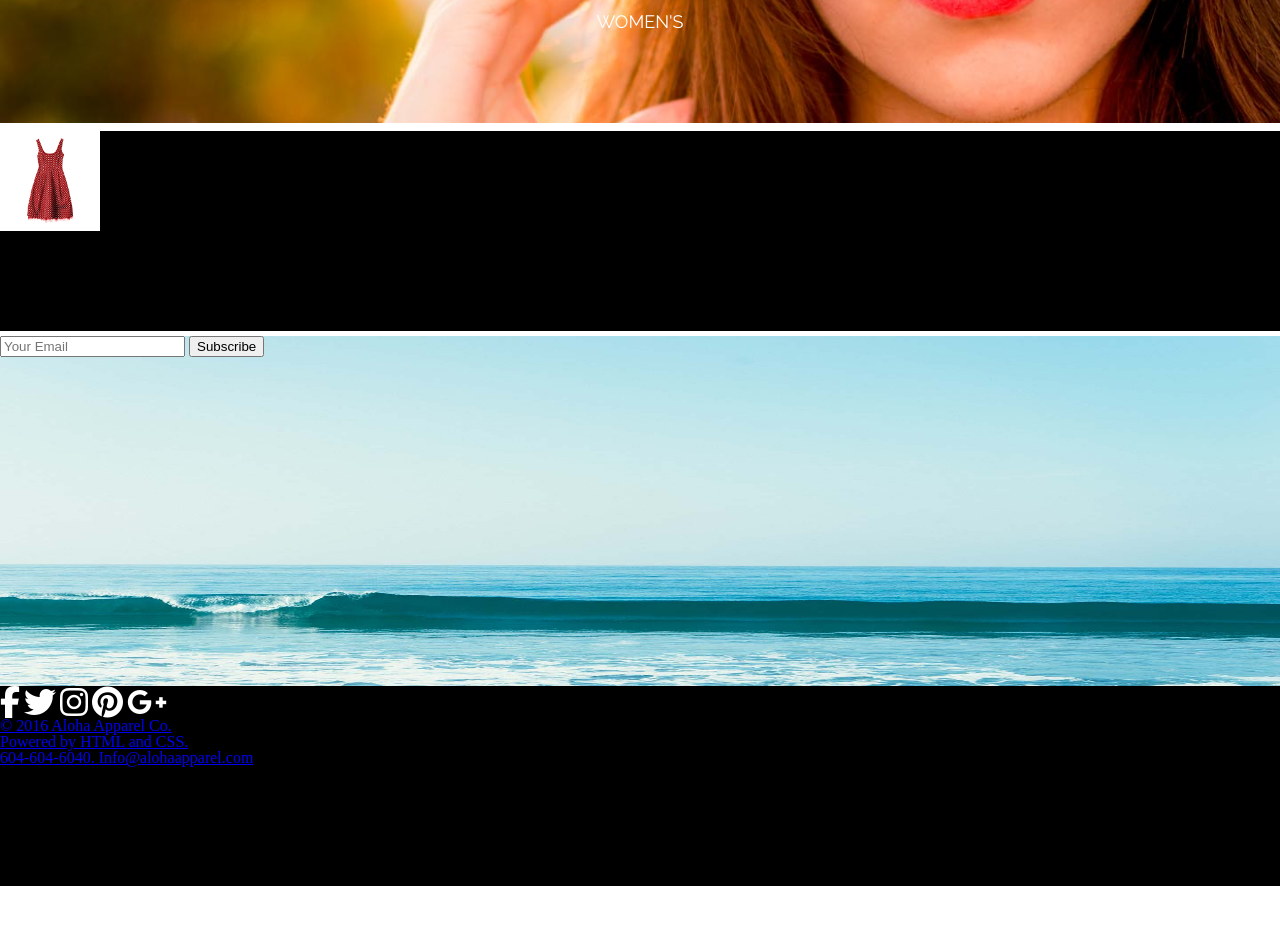
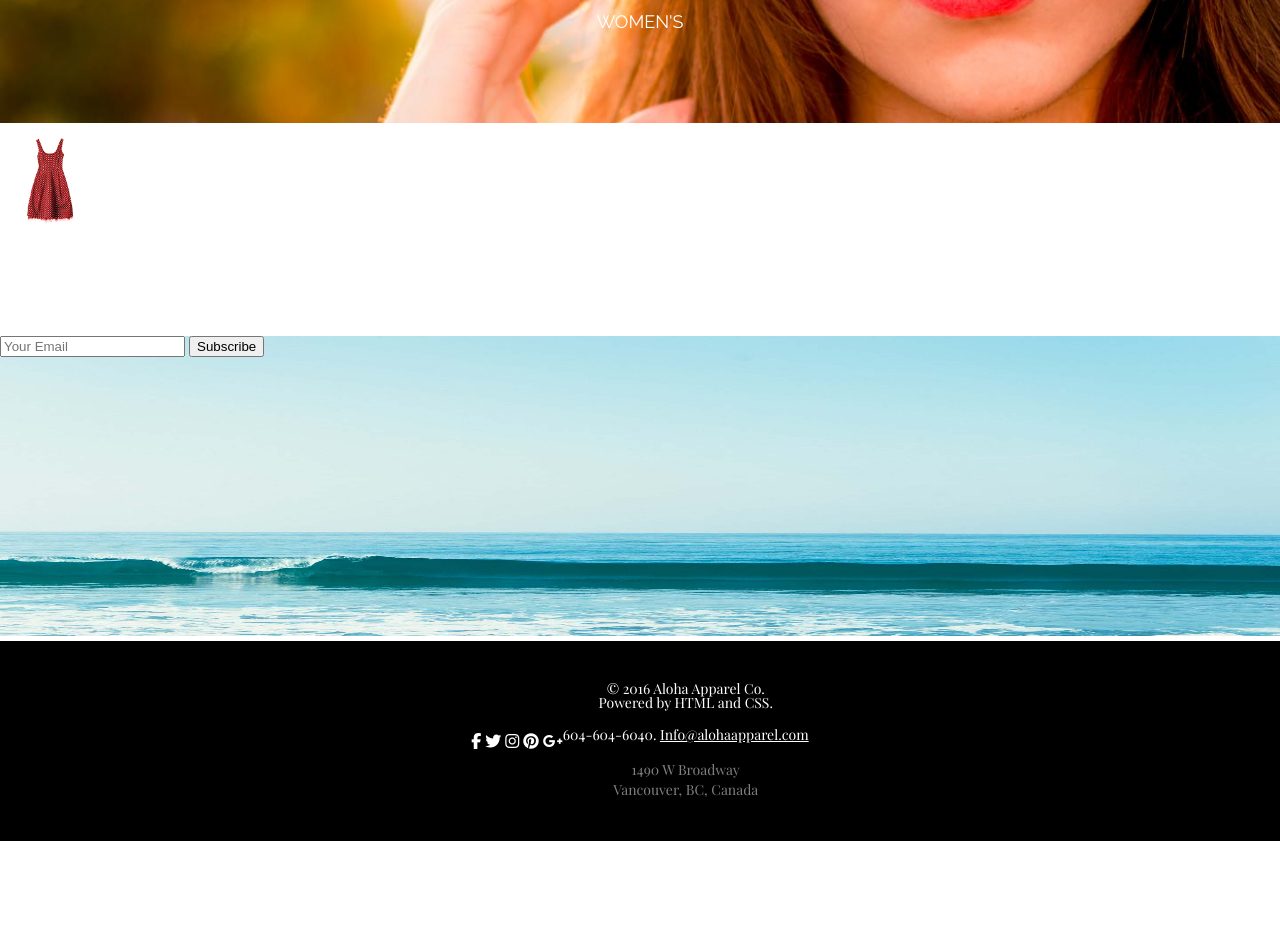
Before and after one commit to OM-AN27/Aloha-Web-Project, a plain HTML site: page index.html in a window 1280 px wide. Shown: the part 1360-2285 px from the top of the page. Drawn offline with nearby package versions, Linux system fonts and the light colour scheme.

Commit message:
apply style/css to footer

```diff
--- a/index.html
+++ b/index.html
@@ -92,18 +92,19 @@
     <footer class="footer-container">
         <div class="social-icons">
             <a href="https://www.facebook.com/" target="_blank" class="social-text-names"><i
-                        class="fab fa-facebook-f fa-2x"></i></a>
+                    class="fab fa-facebook-f fa-1x"></i></a>
             <a href="https://www.twitter.com/" target="_blank" class="social-text-names"><i
-                        class="fab fa-twitter fa-2x"></i></a>
+                    class="fab fa-twitter fa-1x"></i></a>
             <a href="https://www.instagram.com/" target="_blank" class="social-text-names"><i
-                        class="fab fa-instagram fa-2x"></i></a>
+                    class="fab fa-instagram fa-1x"></i></a>
             <a href="https://www.pinterest.ca/" target="_blank" class="social-text-names"><i
-                        class="fab fa-pinterest fa-2x"></i></a>
-                <a href="#"><i class="fab fa-google-plus-g fa-2x" class="social-text-names"></i>
+                    class="fab fa-pinterest fa-1x"></i></a>
+            <a href="#"><i class="fab fa-google-plus-g fa-1x" class="social-text-names"></i></a>
         </div>
         <div class="footer-contact-info">
-                <p>&copy; 2016 Aloha Apparel Co.<br>Powered by HTML and CSS.</p>
-                <a href="#" target="_blank"> <h4>604-604-6040. <a href="#" target="_blank">Info@alohaapparel.com</h4></a>
+            <h3>&copy; 2016 Aloha Apparel Co.<br>Powered by HTML and CSS.</h3>
+            <h4>604-604-6040. <a href="#" target="_blank">Info@alohaapparel.com</a></h4>
+            <p class="footer-address ">1490 W Broadway<br>Vancouver, BC, Canada</p>
         </div>
     </footer>
 
--- a/stylesheet.css
+++ b/stylesheet.css
@@ -450,7 +450,7 @@ nav .Cart-nav-logo {
 .carousel-conatiner {
     /* display: flex; */
     height: 200px;
-    background-color:black;
+    background-color:white;
     border-bottom: 5px solid white;
 }
 
@@ -462,11 +462,13 @@ nav .Cart-nav-logo {
 
 
 .sign-up-conatiner {
-    height: 350px;
+    height: 300px;
     /* background-color: red; */
     background-image: url("Images/wave-bkgd.jpg");
     background-repeat: no-repeat;
     background-size: 100% 100%;
+    border-bottom: 5px solid white;
+
 }
 
 .sign-up-data  h1{
@@ -517,6 +519,10 @@ nav .Cart-nav-logo {
 
 
 .footer-container {
+    display: flex;
+    align-items: center;
+    justify-content: center;
+    /* line-height: 25px; */
     height: 200px;
     background-color: black;
 }
@@ -524,3 +530,26 @@ nav .Cart-nav-logo {
 .social-icons a {
     color: white;
 }
+
+.footer-contact-info {
+    font-family: "playfair display", Arial, Helvetica, sans-serif;
+    font-size: 14px;
+    font-weight: 500;
+    text-align: center;
+    color: white;
+    /* line-height: 20px; */
+}
+
+.footer-contact-info h4 {
+    line-height: 50px;
+    color: white;
+}
+
+.footer-contact-info a {
+    color: white;
+}
+
+.footer-contact-info p {
+    line-height: 20px;
+    color:grey;
+}
```
Lines whose indentation alone changed are shown as unchanged.
